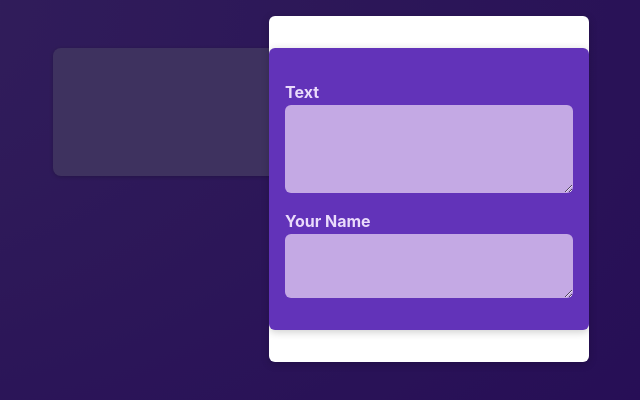
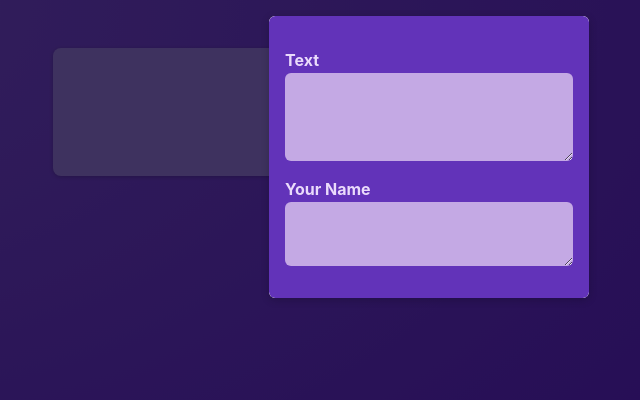
Before and after one commit to ainmutaqorrobin/reactRevision, a React (Vite) app: page / in a window 1280 px wide. Shown: the top 400 px of the page, without its empty margins (211-851 px from the left). Built offline with nearby package versions, Linux system fonts and the light colour scheme.

Commit message:
conditional ternary rendering

```diff
--- a/src/components/Modal.jsx
+++ b/src/components/Modal.jsx
@@ -1,9 +1,9 @@
 import styles from "./Modal.module.css";
 
-export default function Modal({ children }) {
+export default function Modal({ children, onClose }) {
   return (
     <>
-      <div className={styles.backdrop} />
+      <div className={styles.backdrop} onClick={onClose} />
       <dialog open className={styles.modal}>
         {children}
       </dialog>
--- a/src/components/NewPost.module.css
+++ b/src/components/NewPost.module.css
@@ -2,7 +2,6 @@
   background-color: #6233b9;
   padding: 1rem;
   width: 20rem;
-  margin: 2rem auto;
   border-radius: 6px;
   box-shadow: 0 2px 8px rgba(0, 0, 0, 0.2);
 }
@@ -46,10 +45,10 @@
   background-color: #23014a;
 }
 
-.actions button[type="button"] {
+.actions button[type='button'] {
   background-color: transparent;
 }
 
-.actions button[type="button"]:hover {
+.actions button[type='button']:hover {
   color: #d1bee6;
 }
--- a/src/components/PostList.jsx
+++ b/src/components/PostList.jsx
@@ -5,9 +5,13 @@ import styles from "./PostList.module.css";
 import Modal from "./Modal";
 
 export default function PostList() {
+  const [modalVisible, setModalVisible] = useState(true);
   const [enteredBody, setEnteredBody] = useState("");
   const [enteredAuthor, setEnteredAuthor] = useState("");
 
+  function modalHandler() {
+    setModalVisible(false);
+  }
   function bodyChangeHandler(event) {
     setEnteredBody(event.target.value);
   }
@@ -15,14 +19,20 @@ export default function PostList() {
     setEnteredAuthor(event.target.value);
   }
 
-  return (
-    <>
-      <Modal>
+  let modalContent;
+  if (modalVisible) {
+    modalContent = (
+      <Modal onClose={modalHandler}>
         <NewPost
           onAuthorChange={authorChangeHandler}
           onBodyChange={bodyChangeHandler}
         />
       </Modal>
+    );
+  }
+  return (
+    <>
+      {modalVisible ? modalContent : null}
       <ul className={styles.posts}>
         <Post author={enteredAuthor} body={enteredBody} />
         <Post author="ain" body="terlalu simple" />
```
